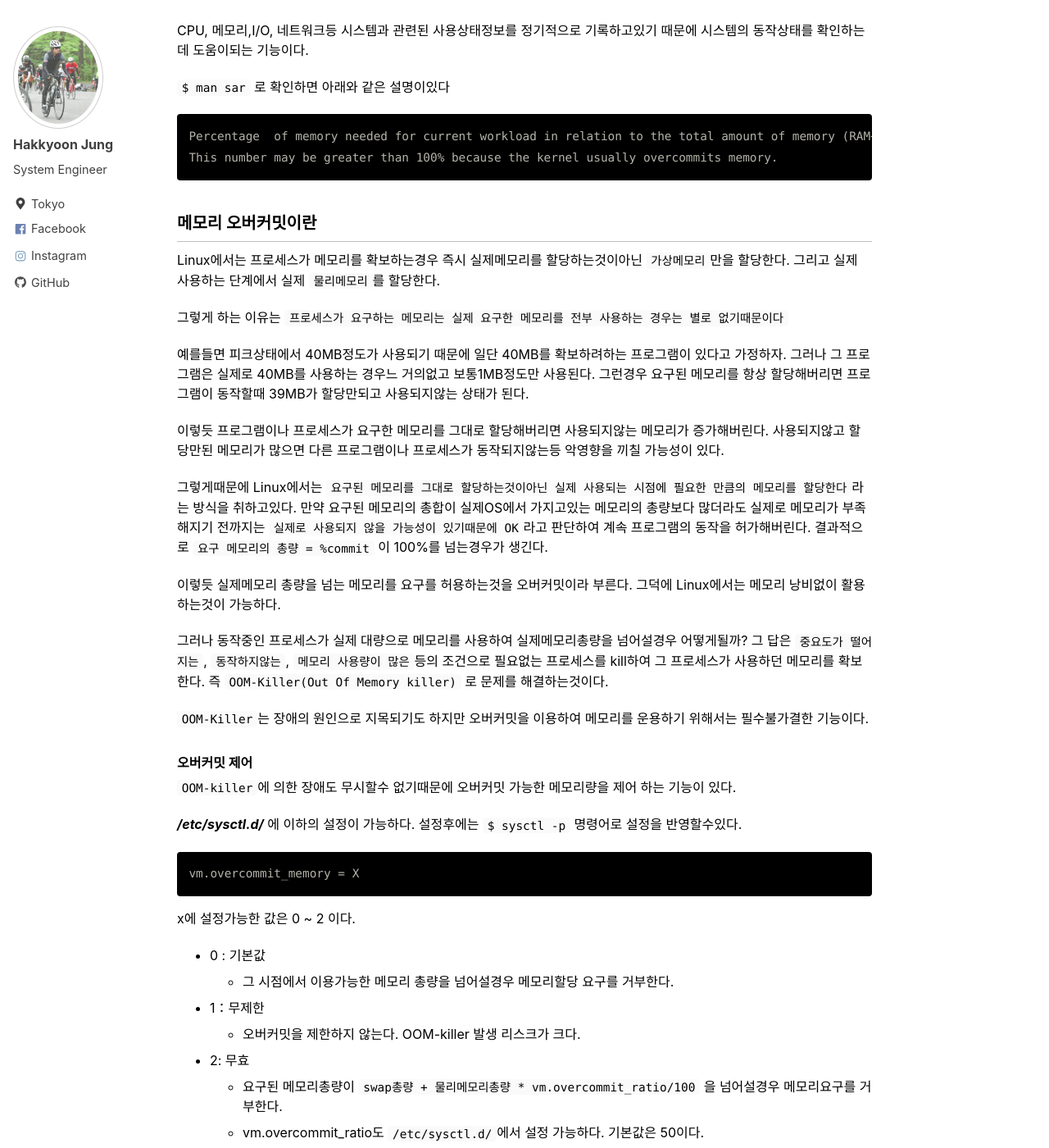
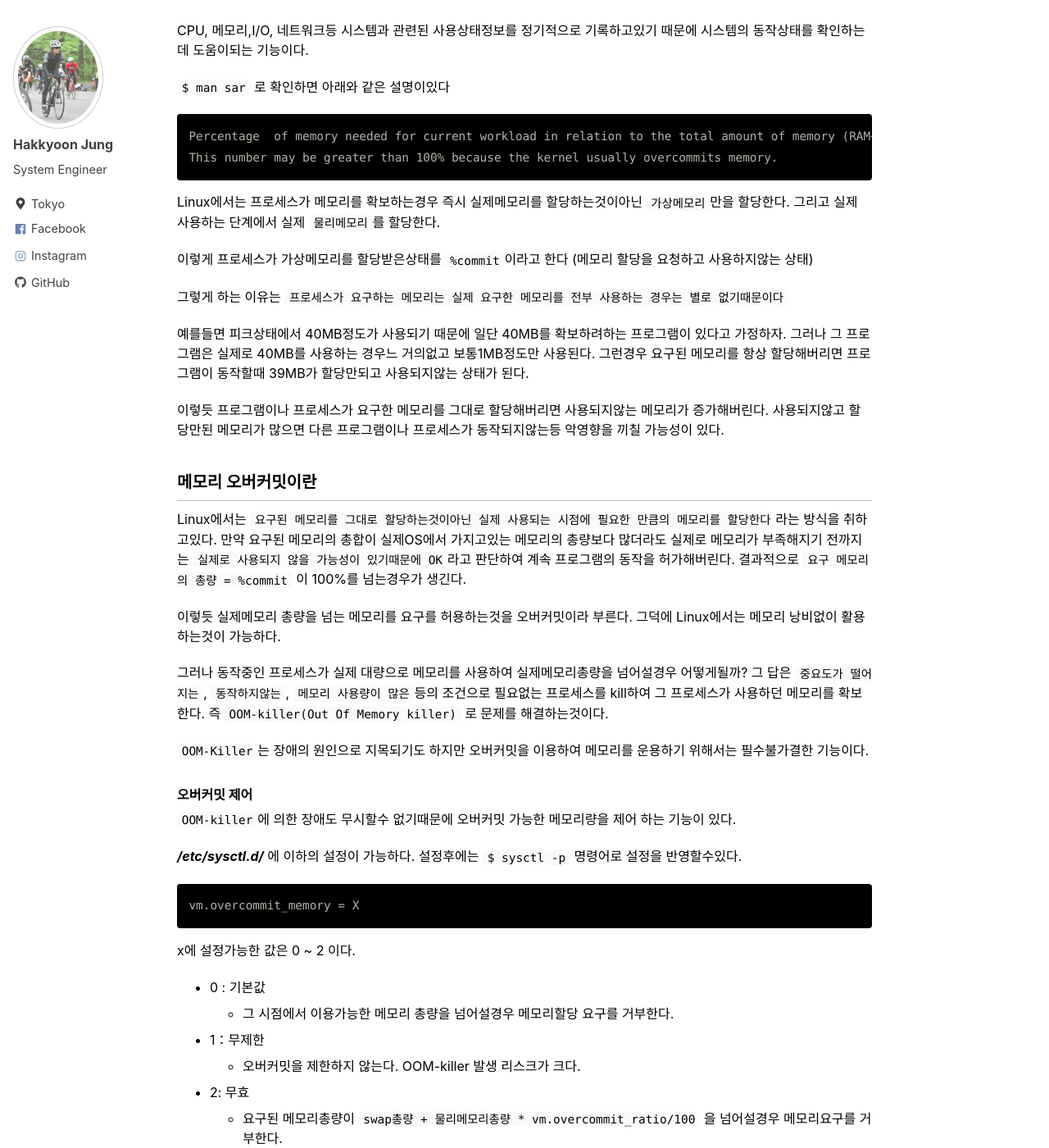
Before and after one commit to hakkyoonjung31/hakkyoonjung31.github.io, a Jekyll site: the page built from _posts/2018-12-29-memory-overcommit.md, in a window 1280 px wide and 1400 px high, scrolled down 500 px. Shown: the whole window at 82% size. Built offline with Jekyll 4.4.1, drawn with Linux system fonts in a browser that asks for light colours; nearby versions of some CDN libraries; some of the changed text lies outside the part shown.

Commit message:
[fix]posting 2018-12-29-memory-overcommit

````diff
--- a/_posts/2018-12-29-memory-overcommit.md
+++ b/_posts/2018-12-29-memory-overcommit.md
@@ -25,8 +25,10 @@ Percentage  of memory needed for current workload in relation to the total amoun
 This number may be greater than 100% because the kernel usually overcommits memory.
 ```
 
-## 메모리 오버커밋이란
 Linux에서는 프로세스가 메모리를 확보하는경우 즉시 실제메모리를 할당하는것이아닌 `가상메모리`만을 할당한다. 그리고 실제 사용하는 단계에서 실제 `물리메모리`를 할당한다.
+
+이렇게 프로세스가 가상메모리를 할당받은상태를 `%commit`이라고 한다
+(메모리 할당을 요청하고 사용하지않는 상태)
 
 그렇게 하는 이유는 `프로세스가 요구하는 메모리는 실제 요구한 메모리를 전부 사용하는 경우는 별로 없기때문이다`
 
@@ -37,7 +39,9 @@ Linux에서는 프로세스가 메모리를 확보하는경우 즉시 실제메
 이렇듯 프로그램이나 프로세스가 요구한 메모리를 그대로 할당해버리면 사용되지않는 메모리가 증가해버린다.
 사용되지않고 할당만된 메모리가 많으면 다른 프로그램이나 프로세스가 동작되지않는등 악영향을 끼칠 가능성이 있다.
 
-그렇게때문에 Linux에서는 `요구된 메모리를 그대로 할당하는것이아닌 실제 사용되는 시점에 필요한 만큼의 메모리를 할당한다`라는 방식을 취하고있다.
+
+## 메모리 오버커밋이란
+Linux에서는 `요구된 메모리를 그대로 할당하는것이아닌 실제 사용되는 시점에 필요한 만큼의 메모리를 할당한다`라는 방식을 취하고있다.
 만약 요구된 메모리의 총합이 실제OS에서 가지고있는 메모리의 총량보다 많더라도 실제로 메모리가 부족해지기 전까지는 `실제로 사용되지 않을 가능성이 있기때문에 OK`라고 판단하여 계속 프로그램의 동작을 허가해버린다. 결과적으로 `요구 메모리의 총량 = %commit` 이 100%를 넘는경우가 생긴다.
 
 이렇듯 실제메모리 총량을 넘는 메모리를 요구를 허용하는것을 오버커밋이라 부른다.
@@ -45,7 +49,7 @@ Linux에서는 프로세스가 메모리를 확보하는경우 즉시 실제메
 
 그러나 동작중인 프로세스가 실제 대량으로 메모리를 사용하여 실제메모리총량을 넘어설경우 어떻게될까?
 그 답은 `중요도가 떨어지는`, `동작하지않는`, `메모리 사용량이 많은`등의 조건으로 필요없는 프로세스를 kill하여 그 프로세스가 사용하던 메모리를 확보한다.
-즉 `OOM-Killer(Out Of Memory killer)` 로 문제를 해결하는것이다.
+즉 `OOM-killer(Out Of Memory killer)` 로 문제를 해결하는것이다.
 
 `OOM-Killer`는 장애의 원인으로 지목되기도 하지만 오버커밋을 이용하여 메모리를 운용하기 위해서는 필수불가결한 기능이다.
 
@@ -68,6 +72,6 @@ x에 설정가능한 값은 0 ~ 2 이다.
 
 현재의 설정값은 `sysctl vm.overcommit_memory` 명령어로 확인이 가능하다.
 
-현재 문제가 일어나고 있는 사내 시스템은 설정치가 `2`로 되어있다. 그렇기 때문에 `OOM-killer` 발생가능성으 적지만 오버커밋이 일어나지않고 메모리 할당에 실패하는것이다.
+현재 문제가 일어나고 있는 사내 시스템은 설정치가 `2`로 되어있다. 그렇기 때문에 `OOM-killer` 발생가능성은 적지만 오버커밋이 일어나지않고 메모리 할당에 실패하는것이다.
 
 일단 swap메모리를 추가하는것으로 1차 대응을 실시하여 현재는 문제없이 가동되고 있는 상태이다.
````
